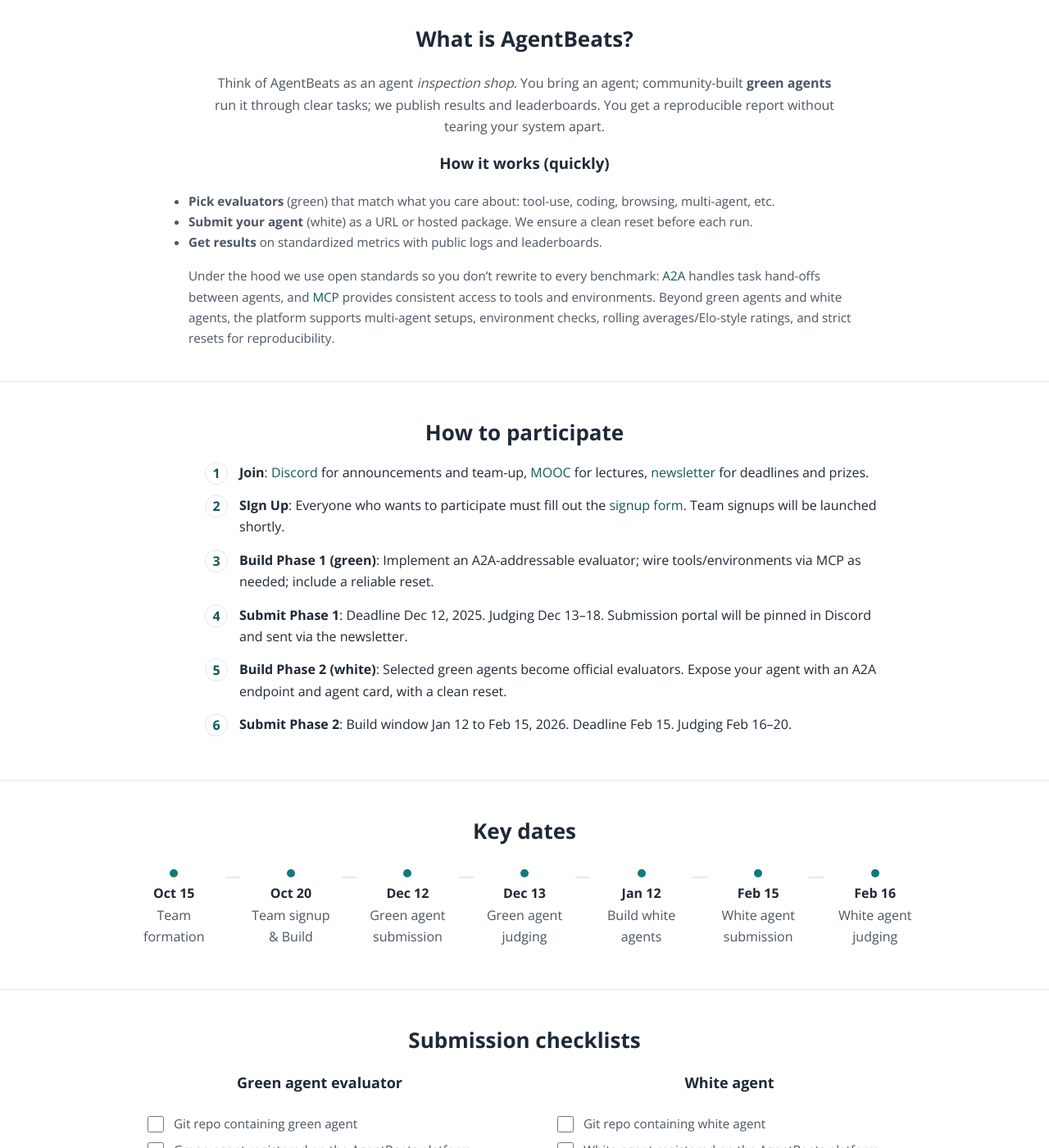
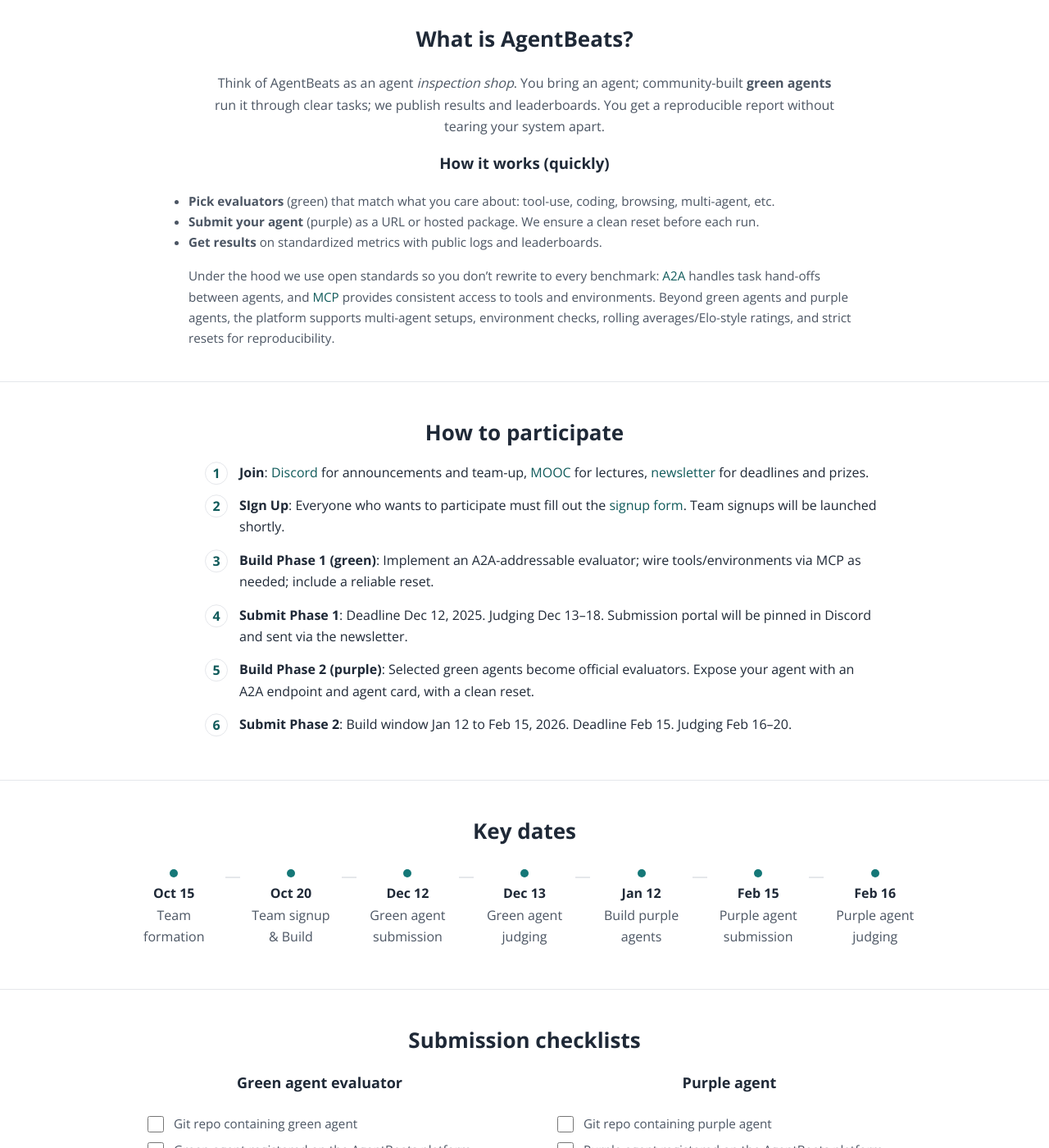
Before and after one commit to rdi-berkeley/rdi-berkeley.github.io, a Jekyll site: the page agentx-agentbeats.html, which Jekyll copies as it is, in a window 1280 px wide and 1400 px high, scrolled down 1641 px. Shown: the whole window at 82% size. Built offline with Jekyll 4.4.1, drawn with Linux system fonts in a browser that asks for light colours; some of the changed text lies outside the part shown.

Commit message:
agentbeats page: change white agents to purple agents

```diff
--- a/agentx-agentbeats.html
+++ b/agentx-agentbeats.html
@@ -4,7 +4,7 @@
   <meta charset="utf-8">
   <title>AgentBeats: AgentX Competition</title>
   <meta name="viewport" content="width=device-width, initial-scale=1">
-  <meta name="description" content="AgentBeats is an open, reproducible agentified assessment platform for AI agents and a two-phase competition where the community builds green agents and white agents.">
+  <meta name="description" content="AgentBeats is an open, reproducible agentified assessment platform for AI agents and a two-phase competition where the community builds green agents and purple agents.">
 
   <link href="https://fonts.googleapis.com/css2?family=Open+Sans:wght@400;700&display=swap" rel="stylesheet">
 
@@ -280,14 +280,14 @@
         <p class="lead">
           <strong>AgentBeats</strong> lets you plug in an agent and get credible, reproducible results without custom wiring to every benchmark.
           Our two-phase competition builds the ecosystem: first the community creates <strong>green agents</strong> (evaluators),
-          then everyone competes with <strong>white agents</strong> (contestants) on those evaluators.
+          then everyone competes with <strong>purple agents</strong> (contestants) on those evaluators.
         </p>
         <p class="small" style="text-align:center;margin-top:6px;">
-          <strong>Green agent</strong> = evaluator that sets up tasks and scores results.<br/><strong>White agent</strong> = contestant that attempts those tasks under the evaluator’s rules.
+          <strong>Green agent</strong> = evaluator that sets up tasks and scores results.<br/><strong>Purple agent</strong> = contestant that attempts those tasks under the evaluator's rules.
         </p>
         <div class="badges" aria-label="Competition phases">
           <span class="badge"><b>Phase 1</b> · Green · Oct 15 to Dec 12, 2025</span>
-          <span class="badge"><b>Phase 2</b> · White · Jan 12 to Feb 15, 2026</span>
+          <span class="badge"><b>Phase 2</b> · Purple · Jan 12 to Feb 15, 2026</span>
         </div>
         <div class="cta-row">
           <a class="btn btn-primary" href="https://forms.gle/NHE8wYVgS6iJLwRj8" target="_blank" rel="noopener">Sign Up</a>
@@ -320,7 +320,7 @@
         <h3 style="text-align:center;margin-top:16px;">How it works (quickly)</h3>
         <ul class="tight small" style="max-width:820px;margin:8px auto 0;">
           <li><strong>Pick evaluators</strong> (green) that match what you care about: tool-use, coding, browsing, multi-agent, etc.</li>
-          <li><strong>Submit your agent</strong> (white) as a URL or hosted package. We ensure a clean reset before each run.</li>
+          <li><strong>Submit your agent</strong> (purple) as a URL or hosted package. We ensure a clean reset before each run.</li>
           <li><strong>Get results</strong> on standardized metrics with public logs and leaderboards.</li>
         </ul>
 
@@ -328,7 +328,7 @@
           Under the hood we use open standards so you don’t rewrite to every benchmark:
           <a href="https://a2a-protocol.org/latest/topics/what-is-a2a/" target="_blank" rel="noopener">A2A</a> handles task hand-offs between agents,
           and <a href="https://modelcontextprotocol.io/docs/getting-started/intro" target="_blank" rel="noopener">MCP</a> provides consistent access to tools and environments.
-          Beyond green agents and white agents, the platform supports multi-agent setups, environment checks, rolling averages/Elo-style ratings, and strict resets for reproducibility.
+          Beyond green agents and purple agents, the platform supports multi-agent setups, environment checks, rolling averages/Elo-style ratings, and strict resets for reproducibility.
         </p>
 
         <!--
@@ -364,7 +364,7 @@
             <strong>Submit Phase 1</strong>: Deadline Dec 12, 2025. Judging Dec 13–18. Submission portal will be pinned in Discord and sent via the newsletter.
           </li>
           <li>
-            <strong>Build Phase 2 (white)</strong>: Selected green agents become official evaluators. Expose your agent with an A2A endpoint and agent card, with a clean reset.
+            <strong>Build Phase 2 (purple)</strong>: Selected green agents become official evaluators. Expose your agent with an A2A endpoint and agent card, with a clean reset.
           </li>
           <li>
             <strong>Submit Phase 2</strong>: Build window Jan 12 to Feb 15, 2026. Deadline Feb 15. Judging Feb 16–20.
@@ -401,17 +401,17 @@
             <div class="date">
               <div class="dot" aria-hidden="true"></div>
               <div class="when">Jan 12</div>
-              <div class="what">Build white agents</div>
+              <div class="what">Build purple agents</div>
             </div>
             <div class="date">
               <div class="dot" aria-hidden="true"></div>
               <div class="when">Feb 15</div>
-              <div class="what">White agent submission</div>
+              <div class="what">Purple agent submission</div>
             </div>
             <div class="date">
               <div class="dot" aria-hidden="true"></div>
               <div class="when">Feb 16</div>
-              <div class="what">White agent judging</div>
+              <div class="what">Purple agent judging</div>
             </div>
           </div>
         </div>
@@ -446,24 +446,24 @@
             </ul>
           </div>
           <div class="checklist-card">
-            <h3>White agent</h3>
+            <h3>Purple agent</h3>
             <ul class="checklist small">
               <li>
                 <label>
-                  <input type="checkbox" id="white-check-public-url" name="white-checklist">
-                  <span>Git repo containing white agent</span>
+                  <input type="checkbox" id="purple-check-public-url" name="purple-checklist">
+                  <span>Git repo containing purple agent</span>
                 </label>
               </li>
               <li>
                 <label>
-                  <input type="checkbox" id="white-check-a2a" name="white-checklist">
-                  <span>White agent registered on the AgentBeats platform</span>
+                  <input type="checkbox" id="purple-check-a2a" name="purple-checklist">
+                  <span>Purple agent registered on the AgentBeats platform</span>
                 </label>
               </li>
               <li>
                 <label>
-                  <input type="checkbox" id="white-check-reset" name="white-checklist">
-                  <span>White agent present on green agent leaderboard(s)</span>
+                  <input type="checkbox" id="purple-check-reset" name="purple-checklist">
+                  <span>Purple agent present on green agent leaderboard(s)</span>
                 </label>
               </li>
             </ul>
```
